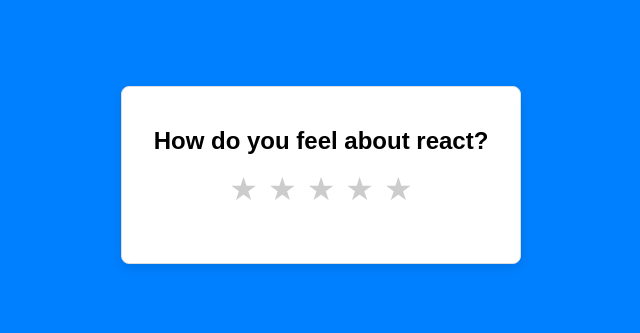
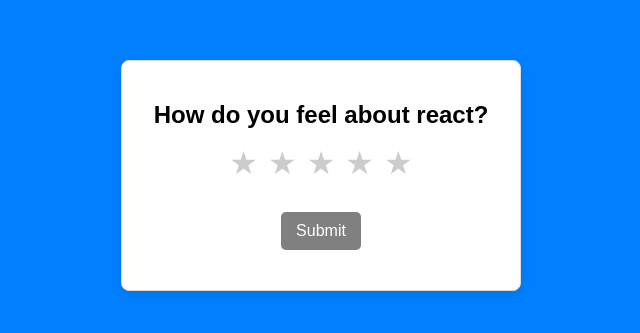
Before and after one commit to tanjimahmmed/Rating-UI, a React (Vite) app: page / in a window 1280 px wide. Shown: the part 225-558 px from the top of the page, without its empty margins (319-959 px from the left). Built offline with nearby package versions, Linux system fonts and the light colour scheme.

Commit message:
submit rating

```diff
--- a/src/components/Rating.jsx
+++ b/src/components/Rating.jsx
@@ -7,8 +7,20 @@
 
 const [rating, setRating] = useState(0);
 const [hover, setHover] = useState(0);
+const [submitted, setSubmitted] = useState(false);
 
 const stars = Array.from({length: 5}, (_, i) => i + 1);
+
+const handleSubmit = () => {
+    if(rating > 0) {
+        setSubmitted(true)
+    }
+};
+
+const closeModal = () => {
+    setSubmitted(false);
+    setRating(0);
+}
 
   return <div className="rating-container">
         <h2>{heading}</h2>
@@ -27,6 +39,19 @@
             ))}
         </div>
         {rating > 0 && <p className="feedback">{feedbackMessages[rating - 1]}</p>}
+        <button className="submit-btn" onClick={handleSubmit} disabled={rating === 0}>Submit</button>
+
+        {/* Model */}
+        {submitted && (
+            <div className="modal-overlay">
+                <div className="modal">
+                    <h2>Thank You</h2>
+                    <p>You rated us {rating} star{rating > 1 ? 's' : ''}</p>
+                    <button className="close-btn" onClick={closeModal}>Close</button>
+                </div>
+
+            </div>
+        )}
     </div>
 }
 
--- a/src/index.css
+++ b/src/index.css
@@ -46,3 +46,66 @@
   font-weight: bold;
   color: #333;
 }
+
+/* Submit button */
+.submit-btn {
+  margin-top: 15px;
+  padding: 10px 15px;
+  font-size: 1rem;
+  background-color: #007bff;
+  color: white;
+  border: none;
+  cursor: pointer;
+  transition: background 0.2s ease-in-out;
+  border-radius: 5px;
+}
+
+.submit-btn:disabled {
+  background-color: gray;
+  cursor: not-allowed;
+}
+
+.submit-btn:hover:not(:disabled) {
+  background-color: #0056b3;
+}
+
+/* Modal Styling */
+.modal-overlay {
+  position: fixed;
+  top: 0;
+  left: 0;
+  width: 100%;
+  height: 100%;
+  background: rgba(0, 0, 0, 0.5);
+  display: flex;
+  align-items: center;
+  justify-content: center;
+}
+
+.modal {
+  background: white;
+  padding: 20px;
+  text-align: center;
+  border-radius: 10px;
+  width: 300px;
+}
+
+.modal h2 {
+  margin-bottom: 15px;
+  color: #333;
+}
+
+.close-btn {
+  margin-top: 15px;
+  padding: 10px;
+  background-color: red;
+  color: white;
+  border: none;
+  cursor: pointer;
+  transition: background 0.2s ease-in-out;
+  border-radius: 5px;
+}
+
+.close-btn:hover {
+  background-color: darkred;
+}
```
